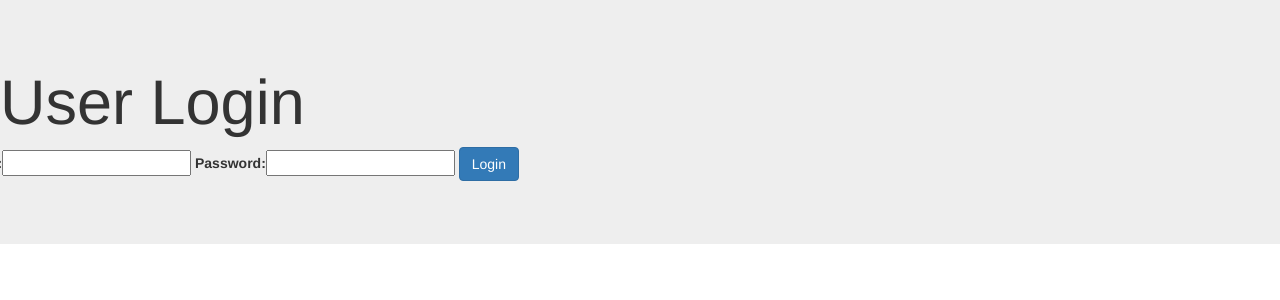
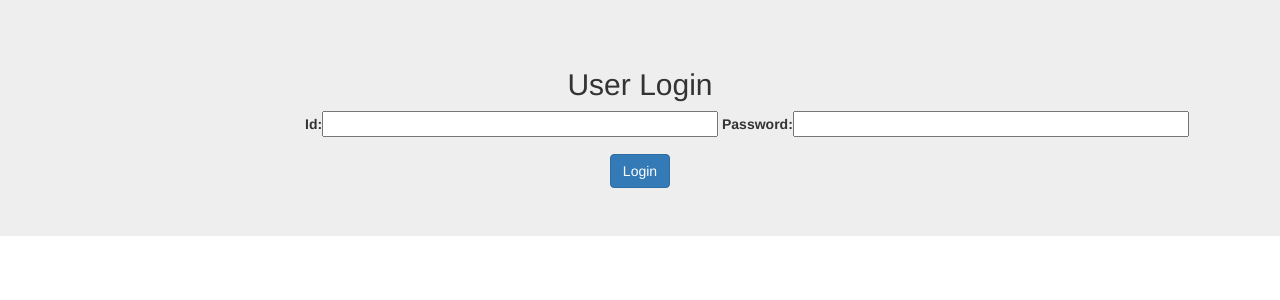
Before and after one commit to tiffanysheng/Django_v1, a Django app: page / in a window 1280 px wide. Shown: the top 300 px of the page. Run offline with Django 3.2, Linux system fonts and the light colour scheme; some libraries are stand-ins or nearby versions.

Commit message:
change login.html css

```diff
--- a/Django_v1/settings.py
+++ b/Django_v1/settings.py
@@ -38,6 +38,7 @@ INSTALLED_APPS = [
     'django.contrib.messages',
     'django.contrib.staticfiles',
     'User_Management.apps.UserManagementConfig',
+    'bootstrapform',
 ]
 
 MIDDLEWARE = [
--- a/User_Management/login.py
+++ b/User_Management/login.py
@@ -2,5 +2,5 @@ from django import forms
 
 
 class FormLogin(forms.Form):
-    id = forms.CharField()
-    password = forms.CharField()
+    id = forms.CharField(max_length=200,widget=forms.TextInput(attrs={'style':'width:40%'}))
+    password = forms.CharField(max_length=200,widget=forms.TextInput(attrs={'style':'width:40%'}))
--- a/static/css/mystyle.css
+++ b/static/css/mystyle.css
@@ -1,3 +1,3 @@
-h1 {
-    color: lightcoral;
+h2 {
+    text-align: center;
 }
--- a/templates/login.html
+++ b/templates/login.html
@@ -1,17 +1,21 @@
 <!DOCTYPE html>
+{% load staticfiles %}
+{% load bootstrap %}
 <html lang="en">
 <head>
     <meta charset="UTF-8">
     <title>User Login</title>
+    <link rel="stylesheet" href="{% static "css/mystyle.css" %}">
     <link rel="stylesheet" href="https://maxcdn.bootstrapcdn.com/bootstrap/3.3.7/css/bootstrap.min.css" integrity="sha384-BVYiiSIFeK1dGmJRAkycuHAHRg32OmUcww7on3RYdg4Va+PmSTsz/K68vbdEjh4u" crossorigin="anonymous">
 </head>
 <body>
     <div class="jumbotron">
-        <h1>User Login</h1>
+        <h2>User Login</h2>
         <form class="form-horizontal" method="POST">
-            <div class="form-group">{{ form }}
+            <div class="form-group" style="padding-left: 25%">{{ form|bootstrap_horizontal }}</div>
             {% csrf_token %}
-                <input type="submit" class="btn btn-primary" value="Login">
+            <div style="text-align: center">
+            <input type="submit" class="btn btn-large btn-primary" value="Login" >
             </div>
         </form>
     </div>
```
